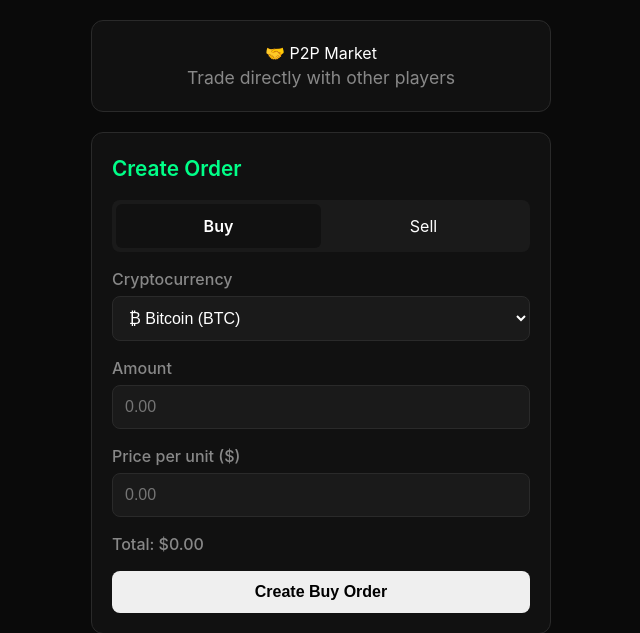
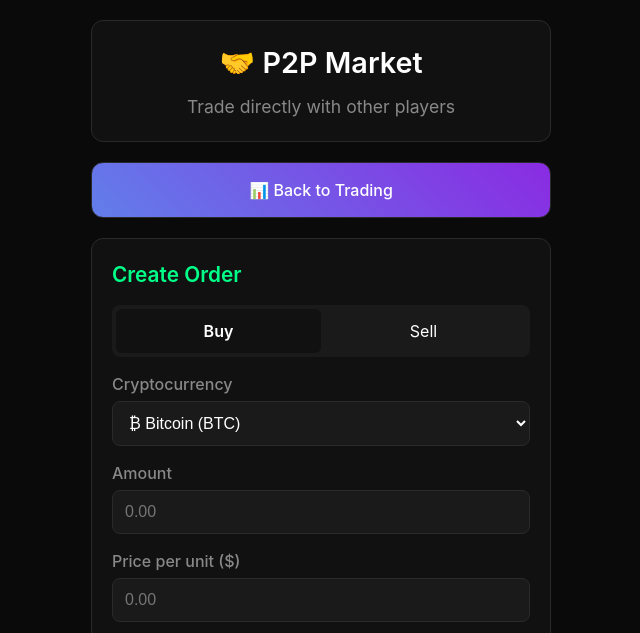
Before and after one commit to dVAZik/9ed72925-3c1e-4947-b548-edf8342987db, a Flask app: page /p2p in a window 1280 px wide. Shown: the top 633 px of the page, without its empty margins (319-959 px from the left). Run offline with Flask 3, Linux system fonts and the light colour scheme; data that the repository does not hold is empty; some libraries are stand-ins or nearby versions.

Commit message:
Update p2p.html

```diff
--- a/templates/p2p.html
+++ b/templates/p2p.html
@@ -49,12 +49,7 @@
             border: 1px solid var(--border);
             text-align: center;
         }
-        <!-- Navigation -->
-        <div class="nav-buttons" style="margin: 20px; display: grid; grid-template-columns: 1fr; gap: 10px;">
-            <a href="/" class="nav-btn trade" style="text-decoration: none; display: flex; align-items: center; justify-content: center; gap: 8px;">
-                📊 Back to Trading
-            </a>
-        </div>
+
         .logo {
             font-size: 1.8em;
             font-weight: 600;
@@ -64,6 +59,40 @@
         .subtitle {
             color: var(--text-secondary);
             font-size: 1.1em;
+        }
+
+        /* Navigation */
+        .nav-buttons {
+            display: grid;
+            grid-template-columns: 1fr;
+            gap: 10px;
+            margin-bottom: 20px;
+        }
+
+        .nav-btn {
+            background: var(--bg-secondary);
+            border: 1px solid var(--border);
+            color: var(--text-primary);
+            padding: 15px;
+            border-radius: 12px;
+            text-align: center;
+            text-decoration: none;
+            font-weight: 500;
+            transition: all 0.2s;
+            display: flex;
+            align-items: center;
+            justify-content: center;
+            gap: 8px;
+            cursor: pointer;
+        }
+
+        .nav-btn:hover {
+            background: var(--bg-tertiary);
+            border-color: var(--text-accent);
+        }
+
+        .nav-btn.trade {
+            background: linear-gradient(45deg, #627eea, #8a2be2);
         }
 
         .section {
@@ -264,6 +293,13 @@
             <div class="subtitle">Trade directly with other players</div>
         </div>
 
+        <!-- Navigation -->
+        <div class="nav-buttons">
+            <a href="/" class="nav-btn trade">
+                📊 Back to Trading
+            </a>
+        </div>
+
         <div class="section">
             <div class="section-title">Create Order</div>
             <div class="tabs">
@@ -339,6 +375,45 @@
         let currentUserId = '';
         let currentOrderType = 'buy';
 
+        // Расширенная функция форматирования чисел
+        function formatNumber(num, decimals = 2) {
+            if (num === 0 || !num) return '0';
+
+            const absNum = Math.abs(num);
+            const suffixes = [
+                '', 'K', 'M', 'B', 'T', 'Qa', 'Qi', 'Sx', 'Sp', 'Oc', 'No',
+                'Dc', 'Ud', 'Dd', 'Td', 'Qad', 'Qid', 'Sxd', 'Spd', 'Ocd', 'Nod',
+                'Vg', 'Uvg', 'Dvg', 'Tvg', 'Qavg', 'Qivg', 'Sxvg', 'Spvg', 'Ocvg', 'Novg',
+                'Tg', 'Utg', 'Dtg', 'Ttg', 'Qatg', 'Qitg', 'Sxtg', 'Sptg', 'Octg', 'Notg'
+            ];
+
+            let suffixIndex = 0;
+            let reducedNum = absNum;
+
+            while (reducedNum >= 1000 && suffixIndex < suffixes.length - 1) {
+                reducedNum /= 1000;
+                suffixIndex++;
+            }
+
+            const sign = num < 0 ? '-' : '';
+            const formattedNum = reducedNum.toFixed(decimals);
+
+            // Убираем лишние нули
+            let cleanNum = formattedNum;
+            if (decimals > 0) {
+                cleanNum = formattedNum.replace(/\.?0+$/, '');
+                if (cleanNum.endsWith('.')) {
+                    cleanNum = cleanNum.slice(0, -1);
+                }
+            }
+
+            return sign + cleanNum + suffixes[suffixIndex];
+        }
+
+        function formatCurrency(amount) {
+            return '$' + formatNumber(amount);
+        }
+
         // Инициализация
         function initTelegram() {
             if (window.Telegram && Telegram.WebApp) {
@@ -349,21 +424,6 @@
             } else {
                 currentUserId = 'web_user_' + Math.random().toString(36).substr(2, 9);
             }
-        }
-
-        // Форматирование чисел
-        function formatNumber(num, decimals = 2) {
-            if (num === 0 || !num) return '0';
-            const absNum = Math.abs(num);
-            if (absNum >= 1e12) return (num / 1e12).toFixed(decimals) + 'T';
-            else if (absNum >= 1e9) return (num / 1e9).toFixed(decimals) + 'B';
-            else if (absNum >= 1e6) return (num / 1e6).toFixed(decimals) + 'M';
-            else if (absNum >= 1e3) return (num / 1e3).toFixed(decimals) + 'K';
-            else return num.toLocaleString('en-US', { minimumFractionDigits: decimals, maximumFractionDigits: decimals });
-        }
-
-        function formatCurrency(amount) {
-            return '$' + formatNumber(amount);
         }
 
         // Уведомления
```
